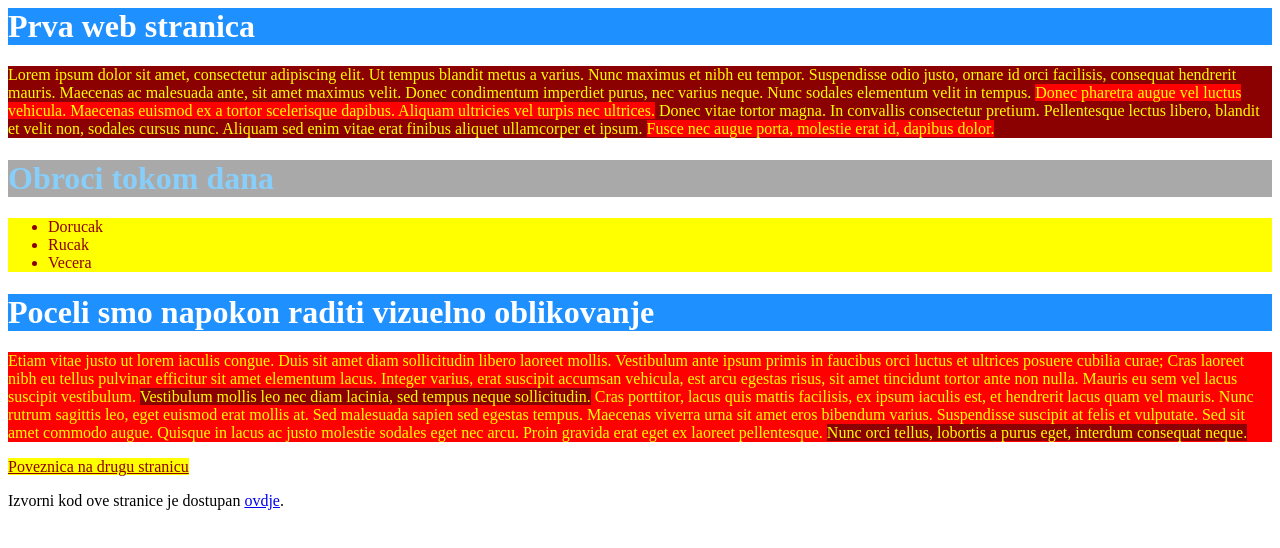
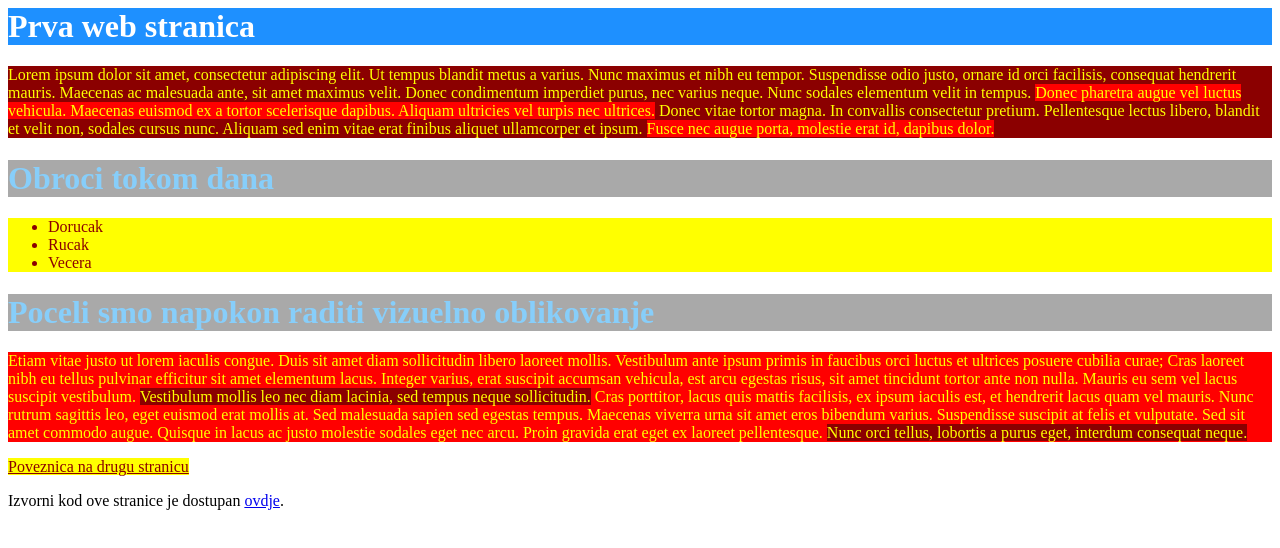
Before and after one commit to bharbic/aazabagic.github.io, a plain HTML site: page index.html in a window 1280 px wide. Drawn offline with Linux system fonts and the light colour scheme.

Commit message:
Update index.html

```diff
--- a/index.html
+++ b/index.html
@@ -15,7 +15,7 @@
 <li>Vecera</li>
 </ul>
 
-<h1 style="background-color: dodgerblue; color: white">Poceli smo napokon raditi vizuelno oblikovanje</h1>
+<h1 style="background-color: darkgray; color: lightskyblue">Poceli smo napokon raditi vizuelno oblikovanje</h1>
 
 <p style="background-color: red; color: yellow">Etiam vitae justo ut lorem iaculis congue. Duis sit amet diam sollicitudin libero laoreet mollis. Vestibulum ante ipsum primis in faucibus orci luctus et ultrices posuere cubilia curae; Cras laoreet nibh eu tellus pulvinar efficitur sit amet elementum lacus. Integer varius, erat suscipit accumsan vehicula, est arcu egestas risus, sit amet tincidunt tortor ante non nulla.  Mauris eu sem vel lacus suscipit vestibulum. <span style="background-color: darkred">Vestibulum mollis leo nec diam lacinia, sed tempus neque sollicitudin.</span> Cras porttitor, lacus quis mattis facilisis, ex ipsum iaculis est, et hendrerit lacus quam vel mauris. Nunc rutrum sagittis leo, eget euismod erat mollis at. Sed malesuada sapien sed egestas tempus. Maecenas viverra urna sit amet eros bibendum varius. Suspendisse suscipit at felis et vulputate. Sed sit amet commodo augue. Quisque in lacus ac justo molestie sodales eget nec arcu. Proin gravida erat eget ex laoreet pellentesque. <span style="background-color: darkred">Nunc orci tellus, lobortis a purus eget, interdum consequat neque.</span></p>
 
```
